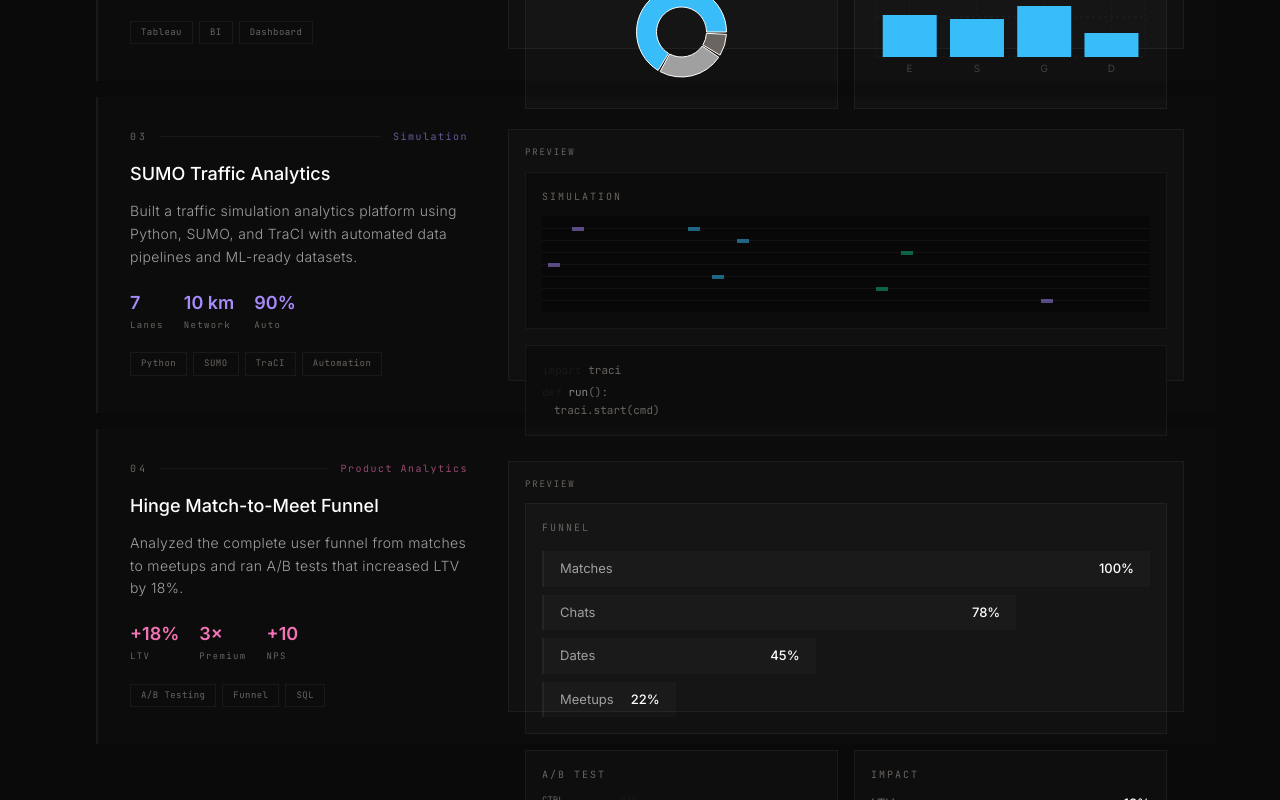
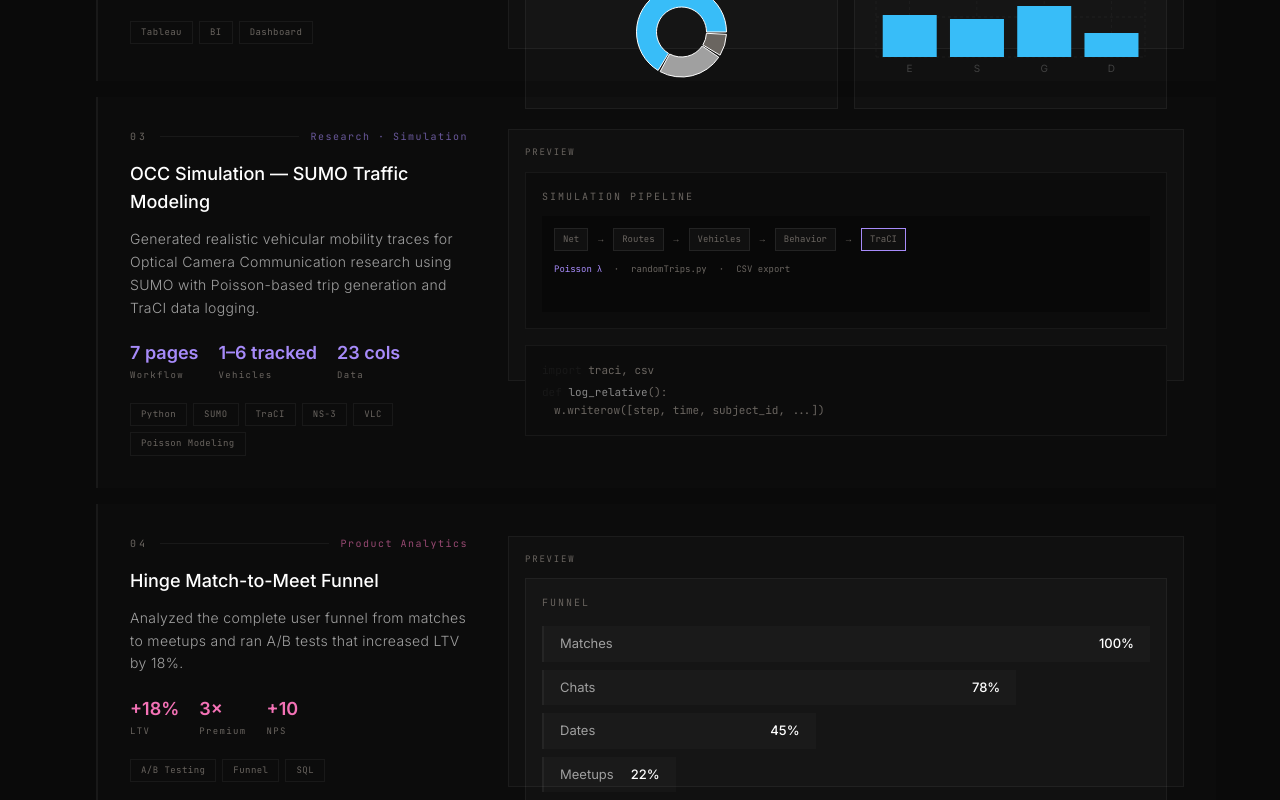
Before and after one commit to ishaan-bits/Ishaan_da, a Next.js app: page / in a window 1280 px wide. Shown: the part 1800-2600 px from the top of the page. Built offline with nearby package versions, Linux system fonts and the light colour scheme.

Commit message:
Fix project details: align with actual OCC research from PDF and SUMO_API repo

```diff
--- a/src/components/experience-section.tsx
+++ b/src/components/experience-section.tsx
@@ -7,19 +7,19 @@ import { ChevronDown } from "lucide-react";
 const experiences = [
   {
     num: "01",
-    title: "ADAS RESEARCH INTERN",
-    company: "WILP — BITS Pilani",
-    period: "2025",
+    title: "RESEARCH INTERN — COMMUNICATION SYSTEMS",
+    company: "WILP ADAS Lab — BITS Pilani",
+    period: "Jul 2025 — Oct 2025",
     description:
-      "Worked on advanced driver-assistance systems research, building simulation infrastructure and data pipelines for traffic analysis.",
+      "Developed an Optical Camera Communication (OCC) simulation environment in NS-3.42, integrating VLC frameworks and SUMO-based vehicular traffic modeling for optical wireless channel research.",
     items: [
-      "Built SUMOAPI v4 — a full-featured API for traffic simulation data, supporting multiple network configurations and real-time data streaming",
-      "Automated data pipelines for real-time traffic metrics collection, processing data from 7-lane simulation networks spanning 10km",
-      "Generated ML-ready datasets from simulation output, enabling predictive traffic modeling and congestion analysis",
-      "Reduced manual setup by 90% through end-to-end workflow automation, cutting project onboarding time from hours to minutes",
-      "Designed 22+ configurable simulation features for different traffic scenarios and urban planning use cases",
+      "Installed and configured NS-3.42 with CMake build system, resolving dependency linkage issues from waf-to-CMake migration and validating with point-to-point and LR-WPAN simulations",
+      "Integrated NetAnim visualization to observe node interactions, packet flows, and event-driven simulation behaviors in real time",
+      "Adapted and partially integrated an open-source VLC module into NS-3.42, enabling optical channel creation and link-level simulation",
+      "Generated realistic vehicular mobility traces in SUMO using Poisson-based randomTrips.py, exported trajectories to Excel for analysis and future NS-3 OCC integration",
+      "Studied Lambertian radiation model, DC channel gain, OCC receiver modeling (frame rate, pixel sampling, rolling shutter), and SNR/BER analysis for OOK modulation",
     ],
-    tags: ["Python", "SUMO", "TraCI", "API Design", "Automation"],
+    tags: ["NS-3", "C++", "Python", "SUMO", "TraCI", "VLC", "NetAnim", "CMake"],
   },
 ];
 
--- a/src/components/projects-section.tsx
+++ b/src/components/projects-section.tsx
@@ -213,58 +213,66 @@ const projects: Project[] = [
   {
     id: "sumo",
     num: "03",
-    title: "SUMO Traffic Analytics",
-    category: "Simulation",
+    title: "OCC Simulation — SUMO Traffic Modeling",
+    category: "Research · Simulation",
     description:
-      "Built a traffic simulation analytics platform using Python, SUMO, and TraCI with automated data pipelines and ML-ready datasets.",
+      "Generated realistic vehicular mobility traces for Optical Camera Communication research using SUMO with Poisson-based trip generation and TraCI data logging.",
     longDescription:
-      "Developed a full-stack traffic simulation analytics system using SUMO and TraCI. Automated data pipelines collecting real-time metrics from 7-lane networks spanning 10km.",
-    tags: ["Python", "SUMO", "TraCI", "Automation"],
+      "Built SUMOAPI v4 — a full-featured Tkinter GUI for configuring SUMO traffic simulations with 7-page guided workflow. Generated Poisson-distributed vehicle arrivals via randomTrips.py for realistic mobility patterns, then exported trajectories for NS-3-based OCC channel simulations.",
+    tags: ["Python", "SUMO", "TraCI", "NS-3", "VLC", "Poisson Modeling"],
     metrics: [
-      { label: "Lanes", value: "7" },
-      { label: "Network", value: "10 km" },
-      { label: "Auto", value: "90%" },
+      { label: "Workflow", value: "7 pages" },
+      { label: "Vehicles", value: "1–6 tracked" },
+      { label: "Data", value: "23 cols" },
     ],
     accent: "#A78BFA",
     content: (
       <div className="space-y-4">
         <div className="border border-white/5 bg-[#0c0c0c] p-4">
           <p className="mb-3 font-mono text-[10px] tracking-[0.2em] text-[var(--fg-dim)]">
-            SIMULATION
+            SIMULATION PIPELINE
           </p>
-          <div className="relative h-24 overflow-hidden bg-[#080808]">
-            {Array.from({ length: 7 }, (_, l) => (
-              <div
-                key={l}
-                className="absolute h-px w-full bg-white/[0.04]"
-                style={{ top: `${(l + 1) * 12.5}%` }}
-              />
-            ))}
-            {Array.from({ length: 8 }, (_, i) => (
-              <div
-                key={i}
-                className="h-1 w-3"
-                style={{
-                  position: "absolute",
-                  top: `${((i % 7) + 1) * 12.5 - 1}%`,
-                  left: `${((i * 27 + 5) % 85)}%`,
-                  backgroundColor:
-                    i % 3 === 0 ? "#A78BFA" : i % 3 === 1 ? "#38BDF8" : "#10B981",
-                  opacity: 0.5,
-                }}
-              />
-            ))}
+          <div className="relative h-24 overflow-hidden bg-[#080808] p-3">
+            <div className="flex items-center gap-2 text-[9px] font-mono text-[var(--fg-dim)]">
+              {["Net", "Routes", "Vehicles", "Behavior", "TraCI"].map(
+                (step, i) => (
+                  <div key={step} className="flex items-center gap-2">
+                    <div
+                      className="border border-white/10 bg-white/[0.03] px-2 py-1"
+                      style={{
+                        borderColor:
+                          i === 4 ? "#A78BFA" : "rgba(255,255,255,0.08)",
+                      }}
+                    >
+                      {step}
+                    </div>
+                    {i < 4 && (
+                      <span className="text-[var(--fg-dim)]">→</span>
+                    )}
+                  </div>
+                )
+              )}
+            </div>
+            <div className="mt-3 flex gap-3 text-[9px] font-mono text-[var(--fg-dim)]">
+              <span className="text-[#A78BFA]">Poisson λ</span>
+              <span>·</span>
+              <span>randomTrips.py</span>
+              <span>·</span>
+              <span>CSV export</span>
+            </div>
           </div>
         </div>
         <div className="border border-white/5 bg-[#0c0c0c] p-4 font-mono text-[11px] leading-relaxed text-[var(--fg-dim)]">
           <div>
-            <span className="text-[var(--accent)]">import</span> traci
+            <span className="text-[var(--accent)]">import</span> traci, csv
           </div>
           <div className="mt-1">
             <span className="text-[var(--accent)]">def</span>{" "}
-            <span className="text-white/50">run</span>():
+            <span className="text-white/50">log_relative</span>():
           </div>
-          <div className="pl-3">traci.start(cmd)</div>
+          <div className="pl-3">
+            w.writerow([step, time, subject_id, ...])
+          </div>
         </div>
       </div>
     ),
```
